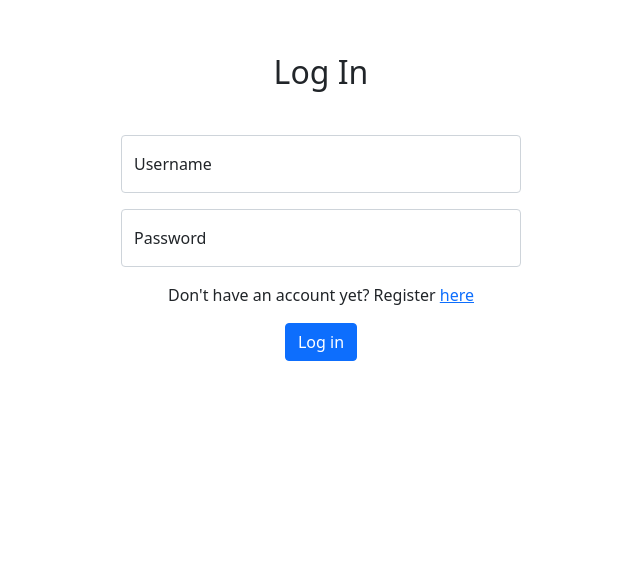
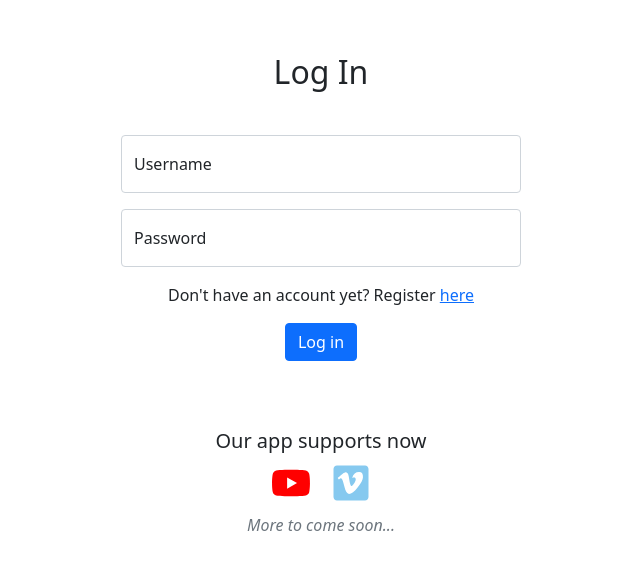
Before and after one commit to Mikolalaj/digimonkeys_project, a React (Create React App) app in the folder client/: page /login in a window 1280 px wide. Shown: the part 193-762 px from the top of the page, without its empty margins (319-959 px from the left). Built offline with nearby package versions, Linux system fonts and the light colour scheme; no server answers.

Commit message:
added supported apps to login page

```diff
--- /dev/null
+++ b/client/src/components/SupportedApps.css
@@ -0,0 +1,32 @@
+.supported-sites {
+    position: absolute;
+    bottom: 60px;
+    left: 0;
+    right: 0;
+    margin-left: auto;
+    margin-right: auto;
+    width: 300px;
+    display: flex;
+    flex-direction: column;
+    align-items: center;
+}
+
+.supported-sites h5, .supported-sites p {
+    margin: 10px 0;
+}
+
+.supported-sites p {
+    color: var(--bs-gray);
+    font-style: italic;
+}
+
+.supported-sites .icons {
+    display: flex;
+    flex-direction: row;
+    font-size: 40px;
+    gap: 20px;
+}
+
+.supported-sites .icons svg {
+    cursor: pointer;
+}
--- /dev/null
+++ b/client/src/components/SupportedApps.tsx
@@ -0,0 +1,38 @@
+import { FaYoutube, FaVimeo } from 'react-icons/fa';
+import { IconType } from 'react-icons';
+import './SupportedApps.css';
+
+export default function SupportedApps () {
+
+    type supportedAppsType = {
+        name: string;
+        icon: IconType;
+        url: string;
+        color: string;
+    }[]
+
+    const supportedApps: supportedAppsType = [
+        {
+            name: 'Youtube',
+            icon: FaYoutube,
+            url: 'https://www.youtube.com/',
+            color: '#ff0000'
+        },
+        {
+            name: 'Vimeo',
+            icon: FaVimeo,
+            url: 'https://vimeo.com/',
+            color: '#86c9ef'
+        }
+    ]
+
+    return (
+    <div className='supported-sites'>
+        <h5>Our app supports now</h5>
+        <div className='icons'>
+            {supportedApps.map(app => <app.icon onClick={() => window.open(app.url)} style={{ color: app.color }}/> )}
+        </div>
+        <p>More to come soon...</p>
+    </div>
+    );
+}
--- a/client/src/pages/SignIn.tsx
+++ b/client/src/pages/SignIn.tsx
@@ -1,6 +1,7 @@
 import { AuthContext } from '../context/AuthContext';
 import LoginForm from '../components/Login/LoginForm';
 import RegisterForm from '../components/Login/RegisterForm';
+import SupportedApps from '../components/SupportedApps';
 
 import { useContext } from 'react';
 import { Navigate, useLocation } from 'react-router-dom';
@@ -13,8 +14,11 @@ export default function Login (): JSX.Element {
 
     return (
     authContext.isAuthenticated() ? <Navigate to='/dashboard' /> :
+    <>
     <div className='login-box'>
         {location.pathname === '/login' ? <LoginForm /> : <RegisterForm />}
     </div>
+    <SupportedApps />
+    </>
     );
 }
```
